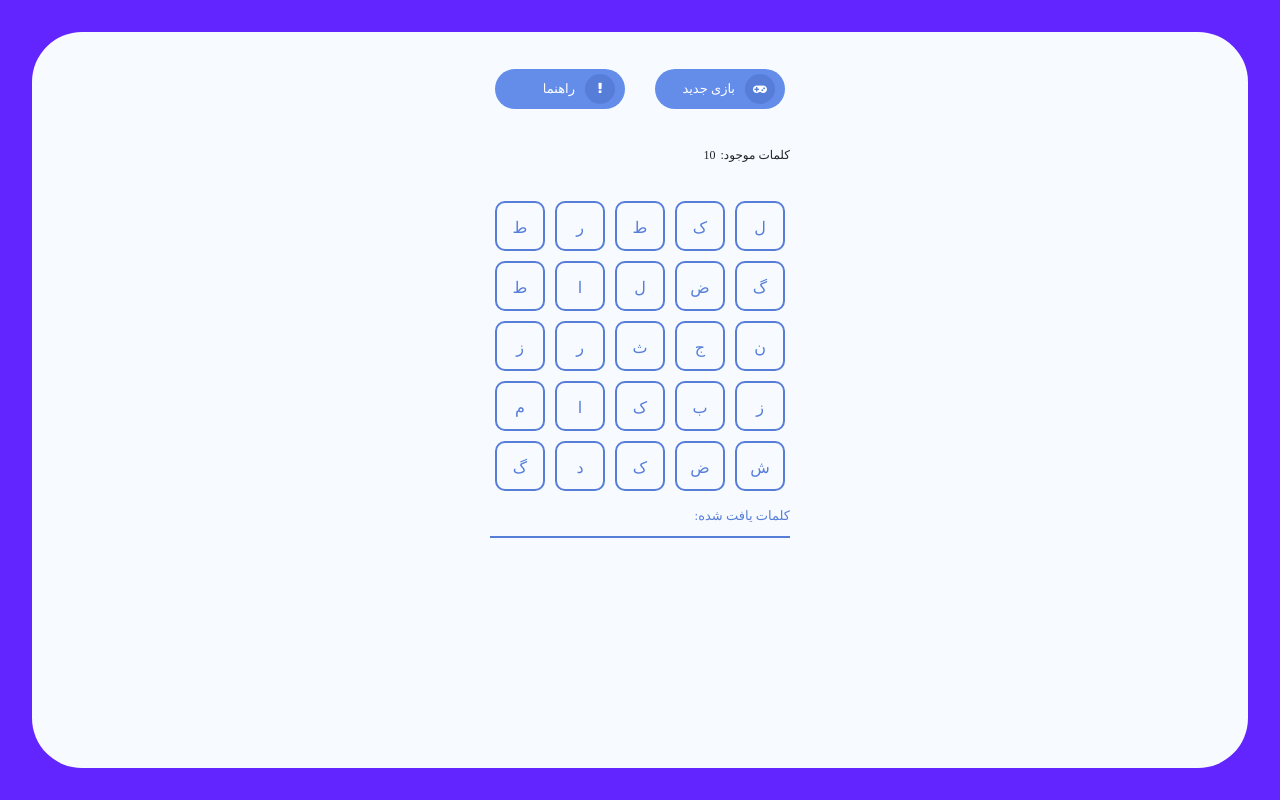
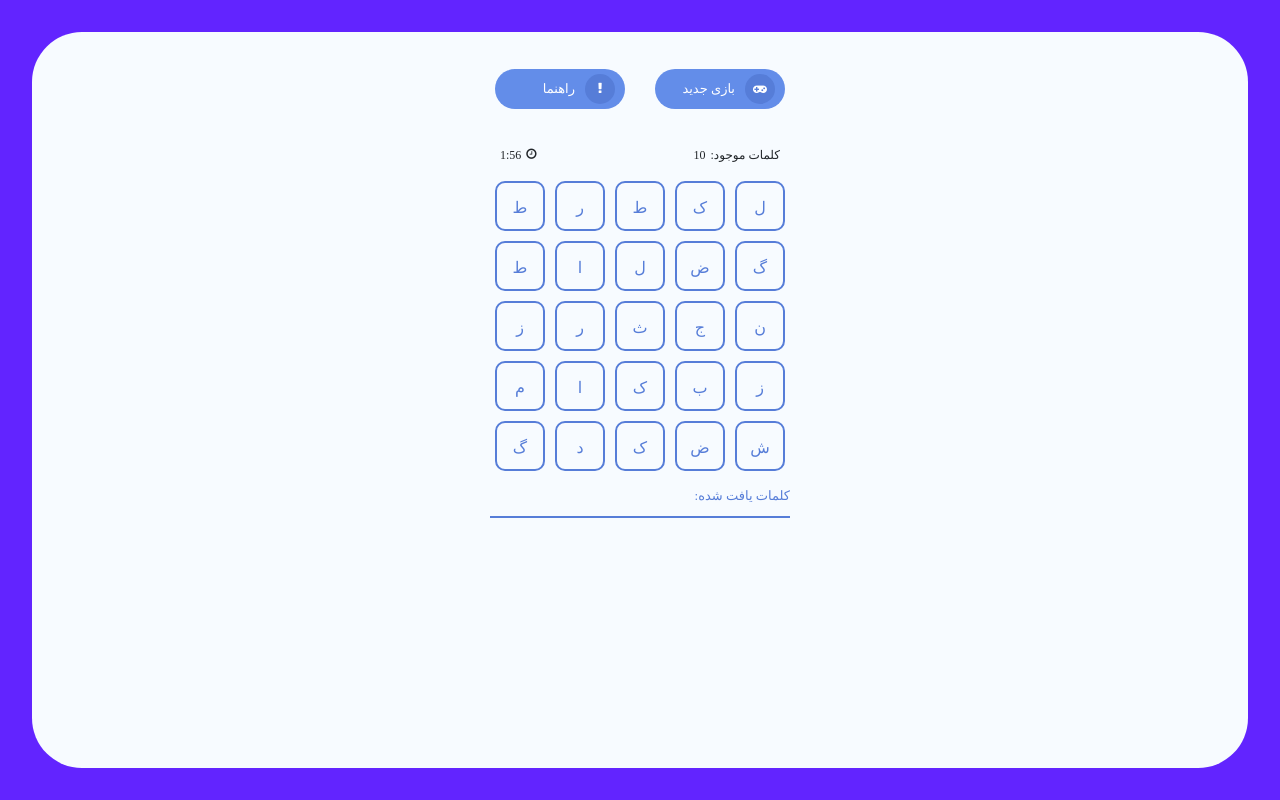
Before and after one commit to Abolfazl2647/Boggle-Game, a React (Create React App) app: page / in a window 1280 px wide. Built offline with nearby package versions, Linux system fonts and the light colour scheme; a web font is replaced by a local one.

Commit message:
timer added in Game plus loosing and wining functionality

```diff
--- a/src/App.js
+++ b/src/App.js
@@ -17,6 +17,8 @@ export default class Boggle extends Component {
 		this.ToggleModal = this.ToggleModal.bind(this);
 		this.handleHelp = this.handleHelp.bind(this);
 		this.playGame = this.playGame.bind(this);
+
+		this.timer = null;
 	}
 
 	state = {
@@ -24,7 +26,11 @@ export default class Boggle extends Component {
 		draging: false,
 		availableAnswers:[],
 		userAnswers:[],
-		tableValues:[]
+		tableValues:[],
+		win: false,
+		loose: false,
+		time: 120,
+		clock: null
 	}
 
 	handleHelp() {
@@ -50,18 +56,44 @@ export default class Boggle extends Component {
 		this.setState({
 			tableValues: RandomValues,
 			availableAnswers: Answers,
-			userAnswers:[]
+			userAnswers:[],
+			win: false,
+			loose: false
 		});
 	}
 
 	handleUserAnswers(obj) {
 		let userAnswers = [...this.state.userAnswers];
 			userAnswers.push(obj);
-		this.setState({userAnswers});
+		this.setState({userAnswers}, () => {
+			if ( this.state.userAnswers.length === this.state.availableAnswers.length) {
+				this.setState({win:true});
+			}
+		});
 	}
 
 	componentDidMount() {
 		this.playGame();
+		let timer = this.state.time;
+		this.timer = setInterval(() => {
+			timer--;
+			let min = parseInt(this.state.time / 60);
+			let sec = this.state.time % 60;
+			if ( sec < 10 ) {
+				sec = "0" + sec;
+			}
+			this.setState({time: timer, clock: min+":"+sec});
+		},1000);
+	}
+
+	componentDidUpdate() {
+		if ( this.state.time === 0) {
+			this.setState({loose: true});
+		}
+	}
+
+	componentWillUnmount() {
+		clearTimeout(this.timer);
 	}
 
 	render() {
@@ -72,16 +104,17 @@ export default class Boggle extends Component {
 						<nav>
 							<ul className="actions">
 								<li><button className="new" onClick={this.playGame}><i className="fa fa-gamepad" aria-hidden="true"></i><span> بازی جدید </span></button></li>
-								<li><button className="help" onClick={this.handleHelp} ><i className="fa fa-exclamation" aria-hidden="true"></i><span> راهنما </span></button></li>
+								<li><button className="help" onClick={this.handleHelp}><i className="fa fa-exclamation" aria-hidden="true"></i><span> راهنما </span></button></li>
 							</ul>
 						</nav>
 					</div>
 					<Game
+						clock={this.state.clock}
 						draging={this.state.draging}
 						tableValues={this.state.tableValues}
-						Answers={this.state.availableAnswers}
 						userPickups={this.state.userAnswers}
-						userAnswers={this.handleUserAnswers} />
+						userAnswers={this.handleUserAnswers}
+						Answers={this.state.availableAnswers} />
 				</div>
 				<Modal visibility={this.state.needHelp} ToggleModal={this.ToggleModal} Answers={this.state.availableAnswers} />
 			</div>
--- a/src/Components/Game/Game.scss
+++ b/src/Components/Game/Game.scss
@@ -20,15 +20,13 @@ $margin:5px;
         max-width: 300px;
         display: block;
         margin: 0 auto;
-        padding: 0 10px;
-        box-sizing: border-box;
         position: relative;
 
         p.currentString {
 
-            min-height: 50px;
+            min-height: 30px;
             margin: 2em 0 0 0;
-            line-height: 50px;
+            line-height: 30px;
             text-align: center;
             width: 100%;
             color: #567dd8;
@@ -44,9 +42,30 @@ $margin:5px;
             font-size: 12px;
             direction: rtl;
             position: absolute;
+            padding: 0 10px;
+            box-sizing: content-box;
 
             span { float: right; }
             span.num {margin-right: 5px;}
+        }
+
+        label.clock {
+
+            top: 0;
+            left: 0;
+            margin: 0;
+            width: 100px;
+            height: 20px;
+            font-size: 12px;
+            direction: rtl;
+            position: absolute;
+            padding: 0 10px;
+            box-sizing: content-box;
+
+            span {height: 20px;;}
+
+            span.clock { float: left;line-height: 16px;text-align: center; }
+            span.num {margin-right: 5px;float: left;}
         }
     }
 
@@ -125,6 +144,7 @@ $margin:5px;
             }
 
             &.active {
+                color: #567dd8 !important;
                 background-color: #cfdcfc !important;
             }
 
--- a/src/Components/Game/index.jsx
+++ b/src/Components/Game/index.jsx
@@ -98,6 +98,10 @@ export default class Game extends Component {
 						<span className="num">{this.props.Answers.length}</span>
 					</label>
 					<p className="currentString">{this.state.string}</p>
+					<label className="clock">
+						<span className="num">{this.props.clock}</span>
+						<span className="clock fa fa-clock-o"></span>
+					</label>
 				</div>
 				<div className="Game">
 					{this.props.tableValues.map((item) => {
```
